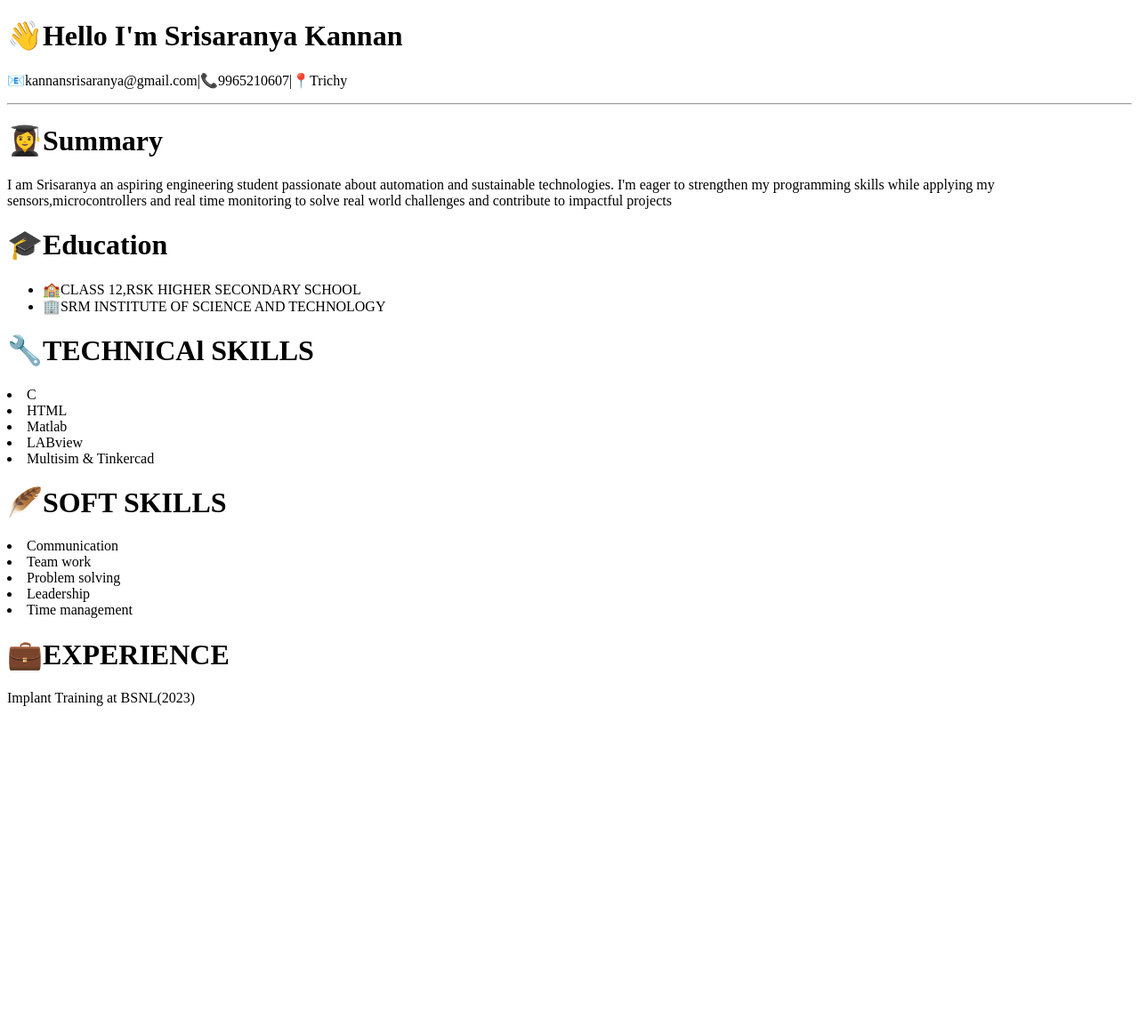
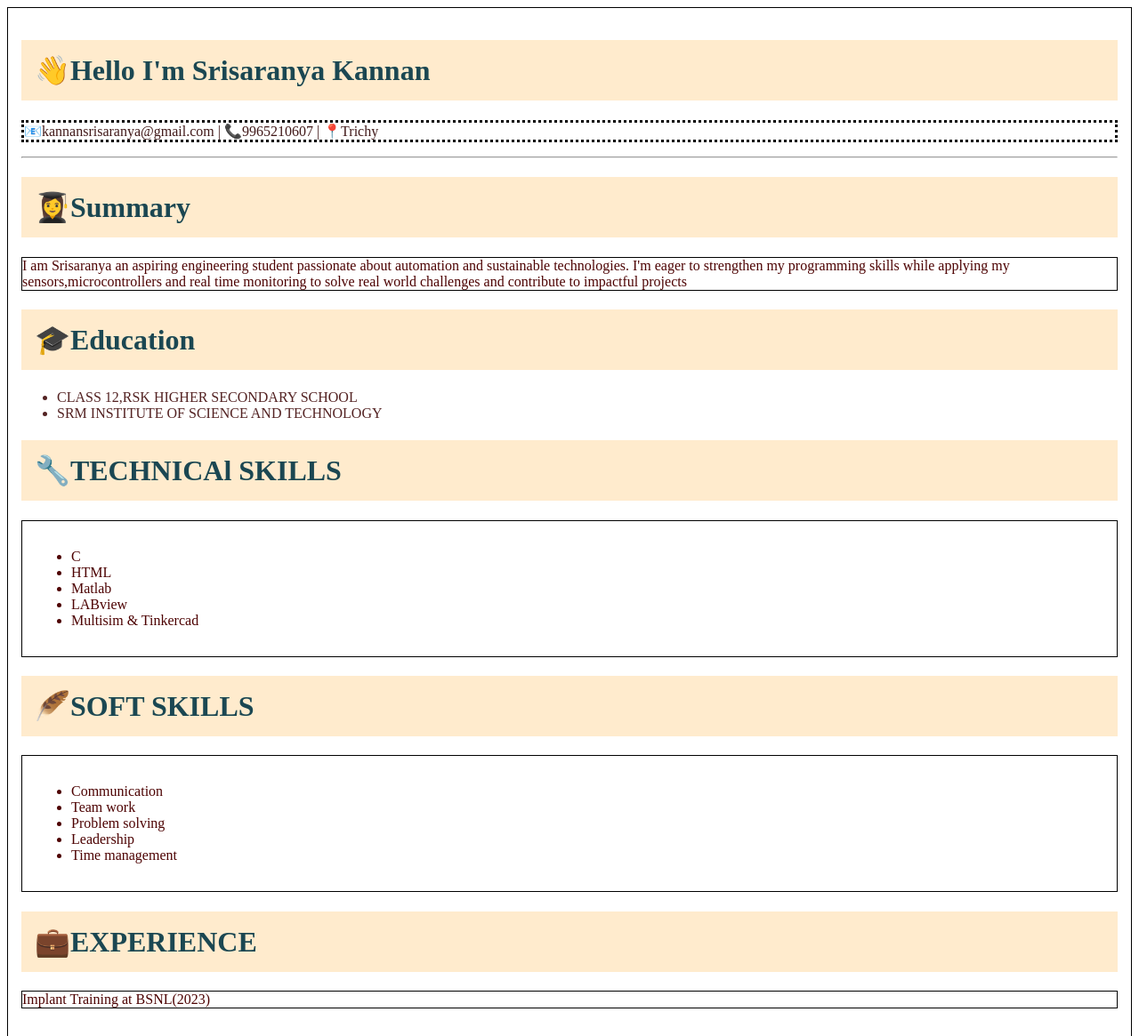
Before and after one commit to sri0603/HTML-files, a plain HTML site: page index.html in a window 1280 px wide. Shown: the top 1165 px of the page at 89% size. Before the commit the page ends 810 px from the top, so only its background shows below. Drawn offline with Linux system fonts and the light colour scheme.

Commit message:
code completed

```diff
--- a/index.html
+++ b/index.html
@@ -4,37 +4,43 @@
     <meta charset="UTF-8">
     <meta name="viewport" content="width=device-width, initial-scale=1.0">
     <title>Document</title>
+    <link rel="stylesheet" href="style.css">
 </head>
 <body>
-    <h1> 👋Hello I'm Srisaranya Kannan </h1>
-    <p> 📧kannansrisaranya@gmail.com|📞9965210607|📍Trichy</p>
+    <div class="bord1">
+    <h1>👋Hello I'm Srisaranya Kannan </h1>
+    <p class="para1">   📧kannansrisaranya@gmail.com  |  📞9965210607  |  📍Trichy</p>
     <hr>
     <h1> 👩‍🎓Summary</h1>
-    <p> I am Srisaranya an aspiring engineering student passionate about automation and sustainable technologies.
+    <p class="para2"> I am Srisaranya an aspiring engineering student passionate about automation and sustainable technologies.
         I'm eager to strengthen my programming skills while applying my sensors,microcontrollers and real time monitoring to solve real world challenges and contribute to impactful projects</p>
     <h1>🎓Education </h1>
     <ul>
-        <li> 🏫CLASS 12,RSK HIGHER SECONDARY SCHOOL </li>
-        <li> 🏢SRM INSTITUTE OF SCIENCE AND TECHNOLOGY</li>
+        <li id="one">CLASS 12,RSK HIGHER SECONDARY SCHOOL</li>
+        <li id="two">SRM INSTITUTE OF SCIENCE AND TECHNOLOGY</li>
     </ul>
     <h1> 🔧TECHNICAl SKILLS</h1>
-    <ui>
-        <li> C  </li>
-        <li> HTML  </li>
-        <li> Matlab </li>
-        <li> LABview </li>
-        <li> Multisim & Tinkercad </li>
-        </li>
-    </ui>
-    <h1> 🪶SOFT SKILLS</h1>
-    <ui>
+    <div>
+    <ul>
+        <li>C  </li>
+        <li>HTML  </li>
+        <li>Matlab </li>
+        <li>LABview </li>
+        <li>Multisim & Tinkercad </li>
+    </ul>
+    </div>
+    <h1>🪶SOFT SKILLS</h1>
+    <div>
+    <ul>
         <li>Communication</li>
         <li>Team work</li>
         <li>Problem solving</li>
         <li>Leadership</li>
         <li>Time management</li>
-    </ui>
-    <h1> 💼EXPERIENCE</h1>
-    <p> Implant Training at BSNL(2023)</p>
+    </ul>
+    </div>
+    <h1>💼EXPERIENCE</h1>
+    <p class="para3"> Implant Training at BSNL(2023)</p>
+    </div>
 </body>
 </html>
--- /dev/null
+++ b/style.css
@@ -0,0 +1,46 @@
+h1{
+    text-decoration: solid;
+    background-color: blanchedalmond;
+    color: rgb(27, 71, 82);
+    border:15px;
+    padding:15px;
+    margin:10;
+}
+
+.para1{
+    color: rgb(65, 25, 25);
+    border-style: dotted;
+    border-color: black;
+}
+.para2{
+    border-style:groove;
+    color: rgb(77, 3, 3);
+    border-color: black;
+    border-width: 1px;
+}
+.para3{
+    border-style: groove;
+    color: rgb(77, 3, 3);
+    border-color: black;
+    border-width: 1px
+}
+div{
+    border-style: double;
+    border-width: 0.5px;
+    border-color: black;
+    color: rgb(77, 3, 3);
+    padding: 15px;
+}
+#one{
+    color: rgb(83, 34, 34);
+}
+#two{
+    color: rgb(83, 34, 34);
+}
+bord1{
+    border-color: black;
+    border: 25px;
+    padding: 15px;
+    margin: 20;
+    border-style: dashed;
+}
```
